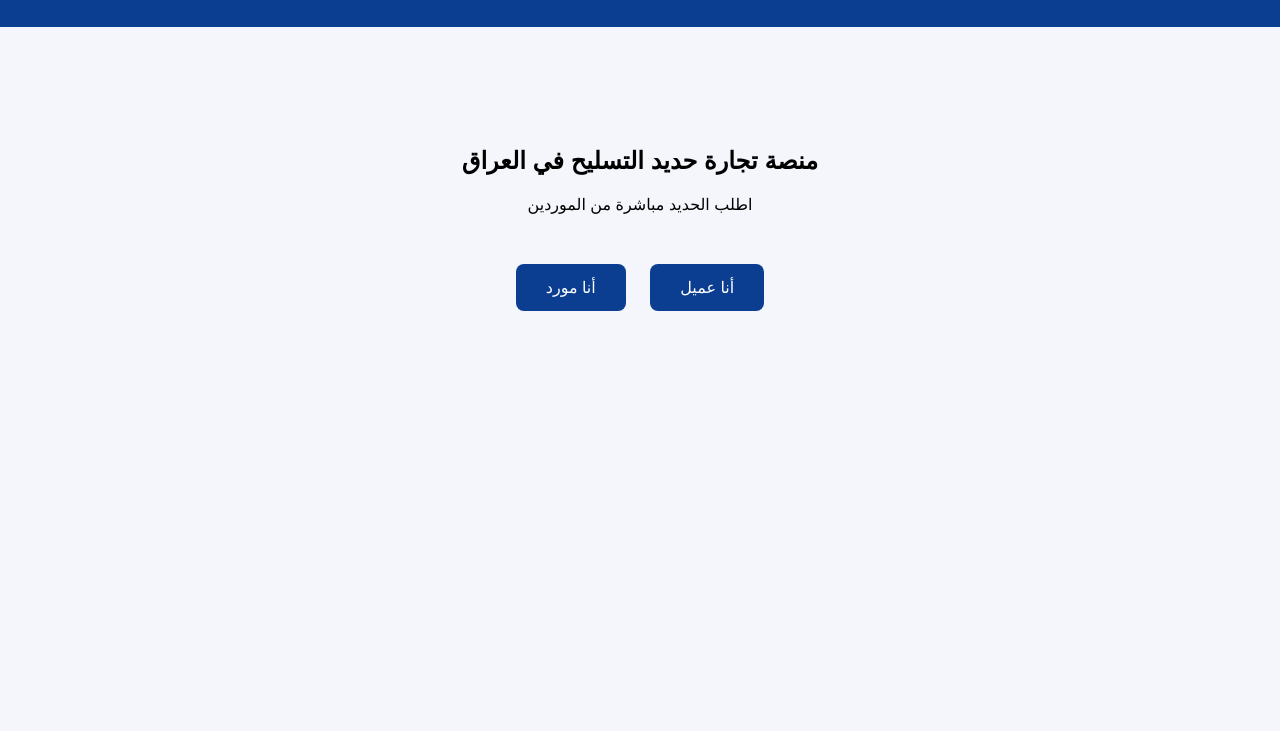
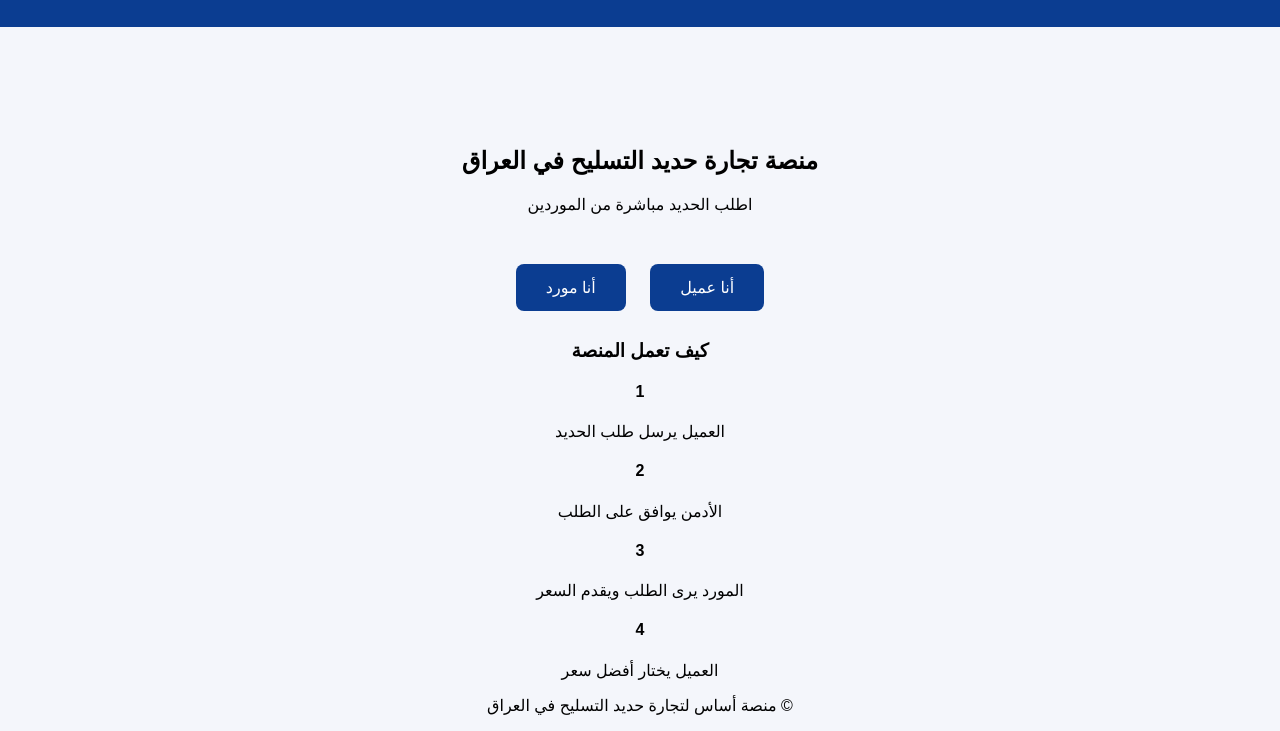
Before and after one commit to mnttrmhmd67-beep/asas-app7, a Vue app: page src/index.html in a window 1280 px wide. Shown: the part 94-825 px from the top of the page. Before the commit the page ends 800 px from the top, so only its background shows below. Built offline with nearby package versions, Linux system fonts and the light colour scheme.

Commit message:
Update index.html

```diff
--- a/src/index.html
+++ b/src/index.html
@@ -1,8 +1,11 @@
 <!DOCTYPE html>
 <html lang="ar">
+
 <head>
+
 <meta charset="UTF-8">
 <meta name="viewport" content="width=device-width, initial-scale=1.0">
+
 <title>منصة أساس</title>
 
 <link rel="stylesheet" href="css/style.css">
@@ -20,6 +23,7 @@
 <a href="index.html">الرئيسية</a>
 <a href="customers.html">العملاء</a>
 <a href="suppliers.html">الموردين</a>
+<a href="admin.html">الإدارة</a>
 
 </nav>
 
@@ -34,13 +38,56 @@
 
 <div class="buttons">
 
-<a href="customers.html" class="btn">أنا عميل</a>
+<a href="customers.html" class="btn">
+أنا عميل
+</a>
 
-<a href="suppliers.html" class="btn">أنا مورد</a>
+<a href="suppliers.html" class="btn">
+أنا مورد
+</a>
 
 </div>
 
 </section>
 
+
+<section class="info">
+
+<h3>كيف تعمل المنصة</h3>
+
+<div class="steps">
+
+<div class="step">
+<h4>1</h4>
+<p>العميل يرسل طلب الحديد</p>
+</div>
+
+<div class="step">
+<h4>2</h4>
+<p>الأدمن يوافق على الطلب</p>
+</div>
+
+<div class="step">
+<h4>3</h4>
+<p>المورد يرى الطلب ويقدم السعر</p>
+</div>
+
+<div class="step">
+<h4>4</h4>
+<p>العميل يختار أفضل سعر</p>
+</div>
+
+</div>
+
+</section>
+
+
+<footer class="footer">
+
+<p>© منصة أساس لتجارة حديد التسليح في العراق</p>
+
+</footer>
+
 </body>
+
 </html>
```
